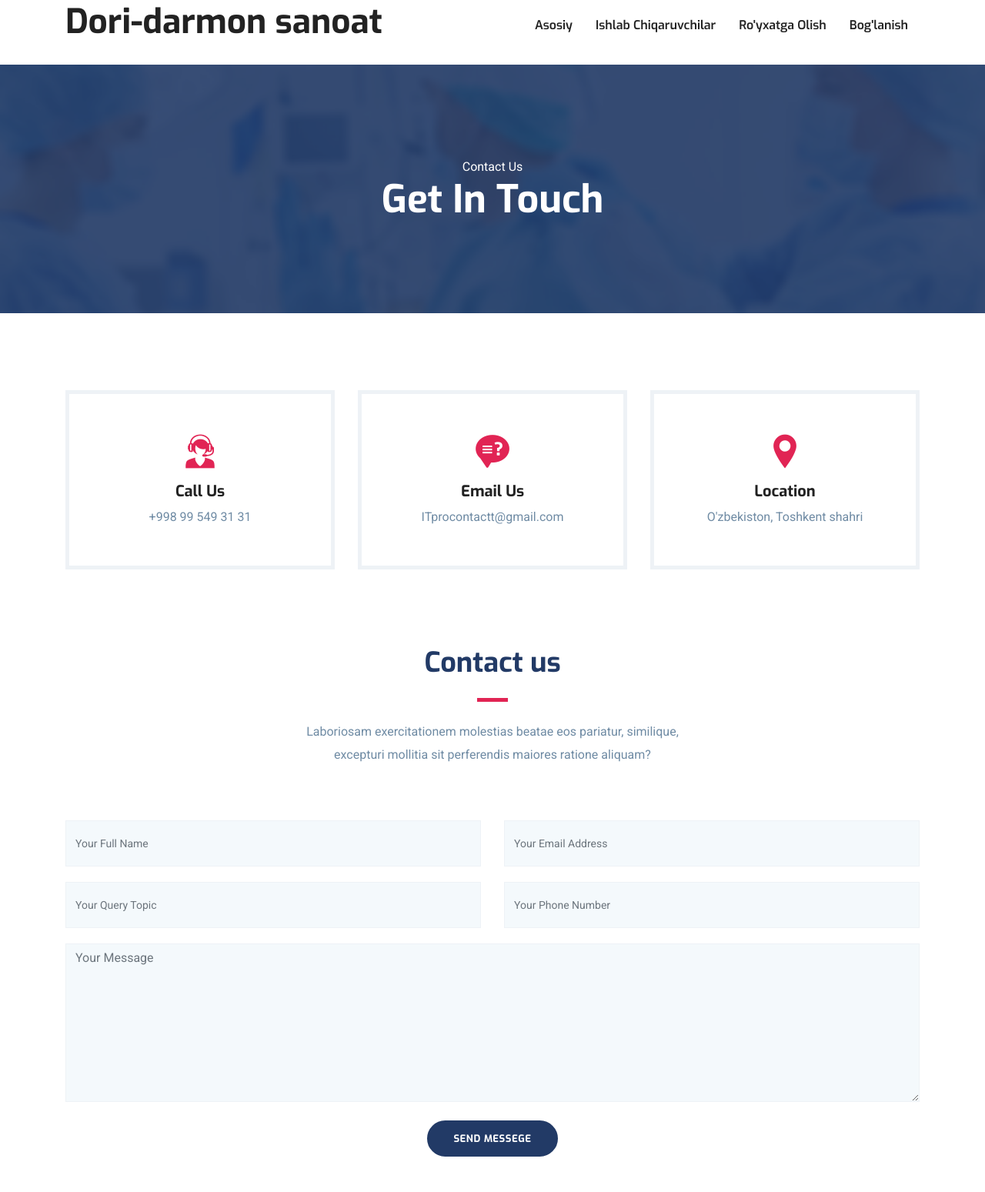
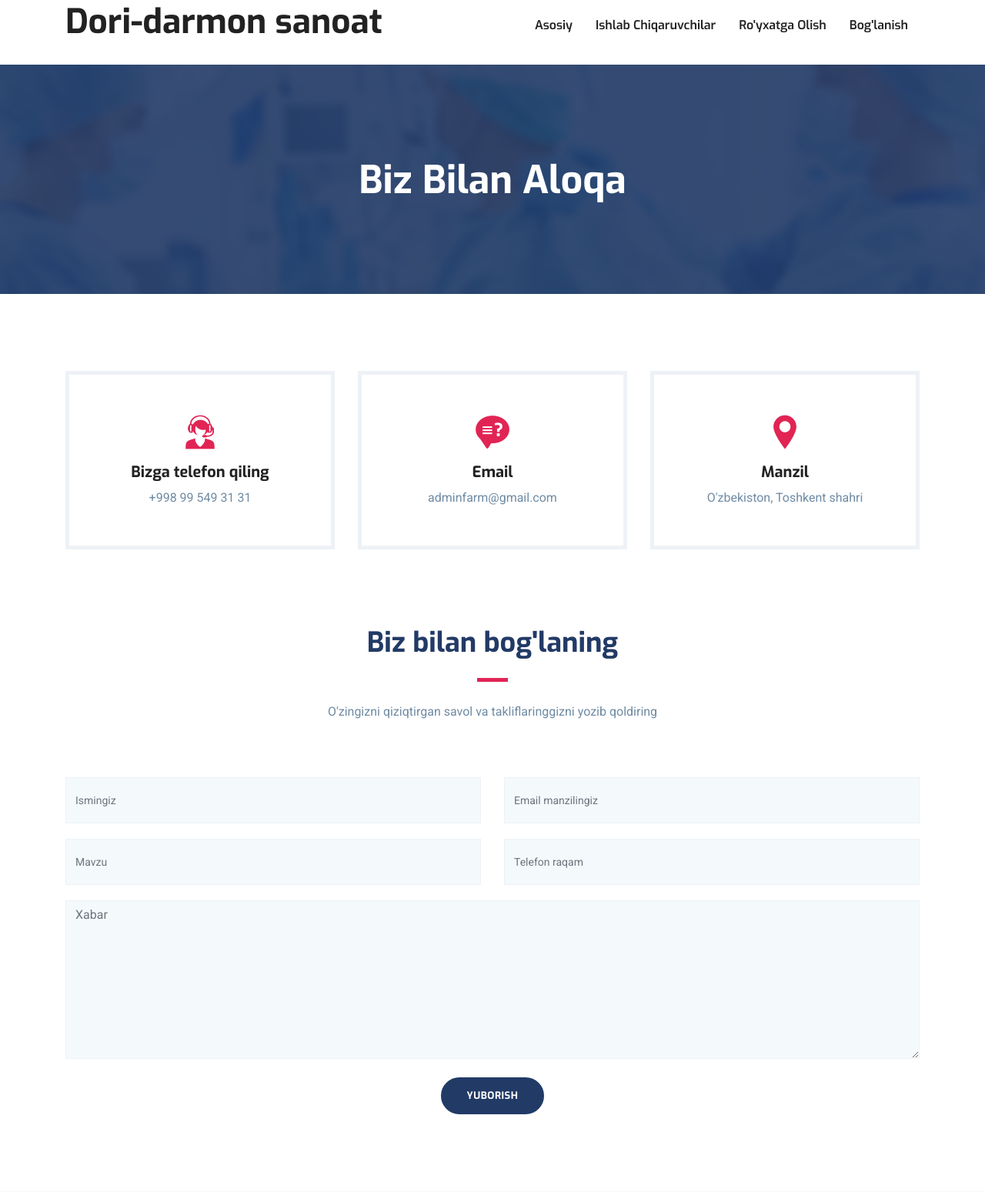
Before and after one commit to firdavsDev/ehospital_tatu, a Django app: page /contact/ in a window 1280 px wide. Shown: the part 18-1567 px from the top of the page at 77% size. Run offline with Django 5.2, Linux system fonts and the light colour scheme; parts of the project's set-up code (start-up, migrations or seed data) failed here and were passed over; some libraries are stand-ins or nearby versions.

Commit message:
added last changes

```diff
--- a/templates/contact.html
+++ b/templates/contact.html
@@ -10,8 +10,7 @@
 		<div class="row">
 			<div class="col-md-12">
 				<div class="block text-center">
-					<span class="text-white">Contact Us</span>
-					<h1 class="text-capitalize mb-5 text-lg">Get in Touch</h1>
+					<h1 class="text-capitalize mb-5 text-lg">Biz bilan Aloqa</h1>
 				</div>
 			</div>
 
@@ -39,21 +38,21 @@
 			<div class="col-lg-4 col-sm-6 col-md-6">
 				<div class="contact-block mb-4 mb-lg-0">
 					<i class="icofont-live-support"></i>
-					<h5>Call Us</h5>
+					<h5>Bizga telefon qiling</h5>
 					+998 99 549 31 31
 				</div>
 			</div>
 			<div class="col-lg-4 col-sm-6 col-md-6">
 				<div class="contact-block mb-4 mb-lg-0">
 					<i class="icofont-support-faq"></i>
-					<h5>Email Us</h5>
-					ITprocontactt@gmail.com
+					<h5>Email</h5>
+					adminfarm@gmail.com
 				</div>
 			</div>
 			<div class="col-lg-4 col-sm-6 col-md-6">
 				<div class="contact-block mb-4 mb-lg-0">
 					<i class="icofont-location-pin"></i>
-					<h5>Location</h5>
+					<h5>Manzil</h5>
 					O'zbekiston, Toshkent shahri
 				</div>
 			</div>
@@ -66,10 +65,9 @@
 		<div class="row justify-content-center">
 			<div class="col-lg-6">
 				<div class="section-title text-center">
-					<h2 class="text-md mb-2">Contact us</h2>
+					<h2 class="text-md mb-2">Biz bilan bog'laning</h2>
 					<div class="divider mx-auto my-4"></div>
-					<p class="mb-5">Laboriosam exercitationem molestias beatae eos pariatur, similique, excepturi
-						mollitia sit perferendis maiores ratione aliquam?</p>
+					<p class="mb-5">O'zingizni qiziqtirgan savol va takliflaringgizni yozib qoldiring</p>
 				</div>
 			</div>
 		</div>
@@ -97,39 +95,38 @@
 					<div class="row">
 						<div class="col-lg-6">
 							<div class="form-group">
-								<input name="name" id="name" type="text" class="form-control"
-									placeholder="Your Full Name" required>
+								<input name="name" id="name" type="text" class="form-control" placeholder="Ismingiz"
+									required>
 							</div>
 						</div>
 
 						<div class="col-lg-6">
 							<div class="form-group">
 								<input name="email" id="email" type="email" class="form-control"
-									placeholder="Your Email Address" required>
+									placeholder="Email manzilingiz" required>
 							</div>
 						</div>
 						<div class="col-lg-6">
 							<div class="form-group">
-								<input name="subject" id="subject" type="text" class="form-control"
-									placeholder="Your Query Topic" required>
+								<input name="subject" id="subject" type="text" class="form-control" placeholder="Mavzu"
+									required>
 							</div>
 						</div>
 						<div class="col-lg-6">
 							<div class="form-group">
 								<input name="phone" id="phone" type="text" class="form-control"
-									placeholder="Your Phone Number" required>
+									placeholder="Telefon raqam" required>
 							</div>
 						</div>
 					</div>
 
 					<div class="form-group-2 mb-4">
-						<textarea name="message" id="message" class="form-control" rows="8" placeholder="Your Message"
+						<textarea name="message" id="message" class="form-control" rows="8" placeholder="Xabar"
 							required></textarea>
 					</div>
 
 					<div class="text-center">
-						<input class="btn btn-main btn-round-full" name="submit" type="submit"
-							value="Send Messege"></input>
+						<input class="btn btn-main btn-round-full" name="submit" type="submit" value="Yuborish"></input>
 					</div>
 				</form>
 			</div>
@@ -137,9 +134,9 @@
 	</div>
 </section>
 
-
+<!--
 <div class="google-map ">
 	<div id="map"></div>
-</div>
+</div> -->
 
 {% endblock %}
```
